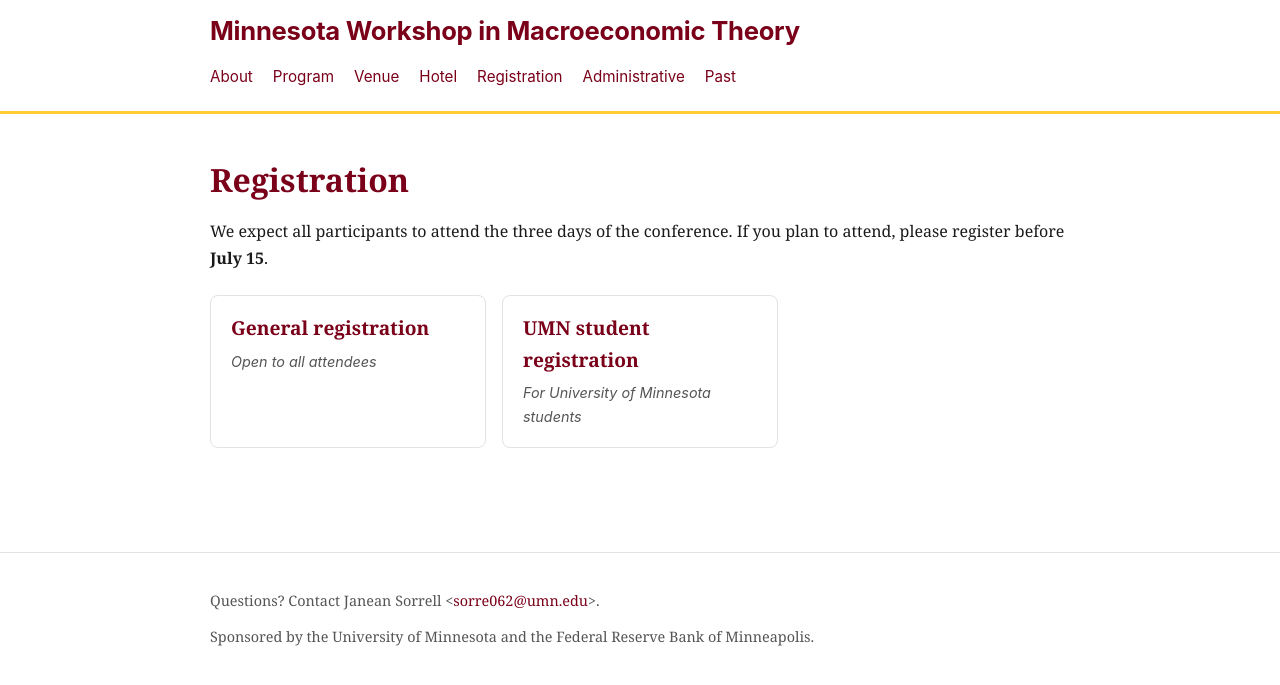
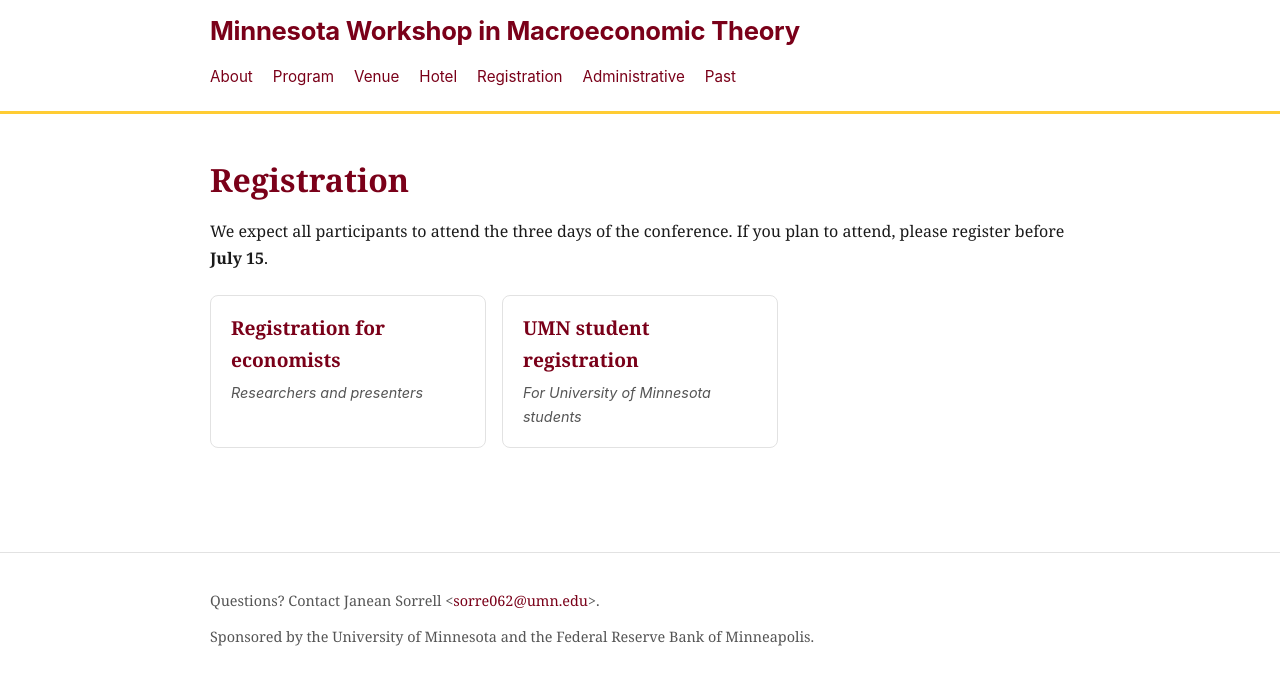
Before and after one commit to mnmacro/mnmacro.github.io, a Jekyll site: the page built from registration.md, in a window 1280 px wide. Shown: the top 685 px of the page. Built offline with Jekyll 4.4.1, drawn with Linux system fonts in a browser that asks for light colours.

Commit message:
Rename General registration card to Registration for economists
Subtitle clarifies the audience (researchers and presenters, not just
visiting ones — local faculty/economists should register here too).

Co-Authored-By: Claude Opus 4.7 (1M context) <noreply@anthropic.com>

```diff
--- a/registration.md
+++ b/registration.md
@@ -10,8 +10,8 @@ permalink: /registration/
 
 <div class="past-cards action-cards">
   <a class="past-card" href="https://docs.google.com/forms/d/e/1FAIpQLSfcdt1tpqM8qQOZ1KqLMLNmRpsjz68otAzHae0qpnvclq-Isw/viewform?usp=publish-editor">
-    <h2>General registration</h2>
-    <p class="dates">Open to all attendees</p>
+    <h2>Registration for economists</h2>
+    <p class="dates">Researchers and presenters</p>
   </a>
   <a class="past-card" href="https://docs.google.com/forms/d/e/1FAIpQLSeOkDxbo-02h3OvKCtgpCu7vivYZ1vU8N0DtdziJ5k9RpFnyQ/viewform?usp=publish-editor">
     <h2>UMN student registration</h2>
```
